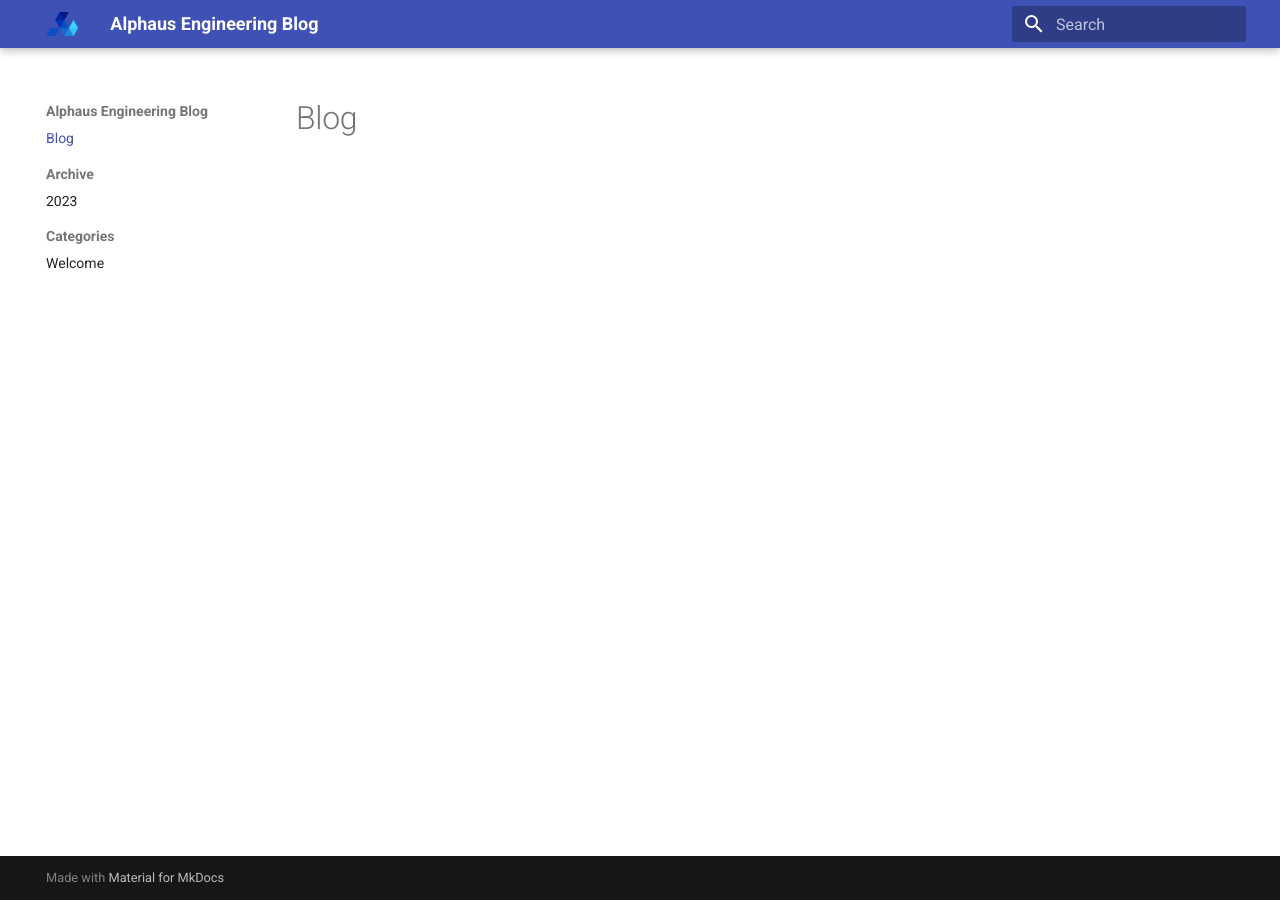
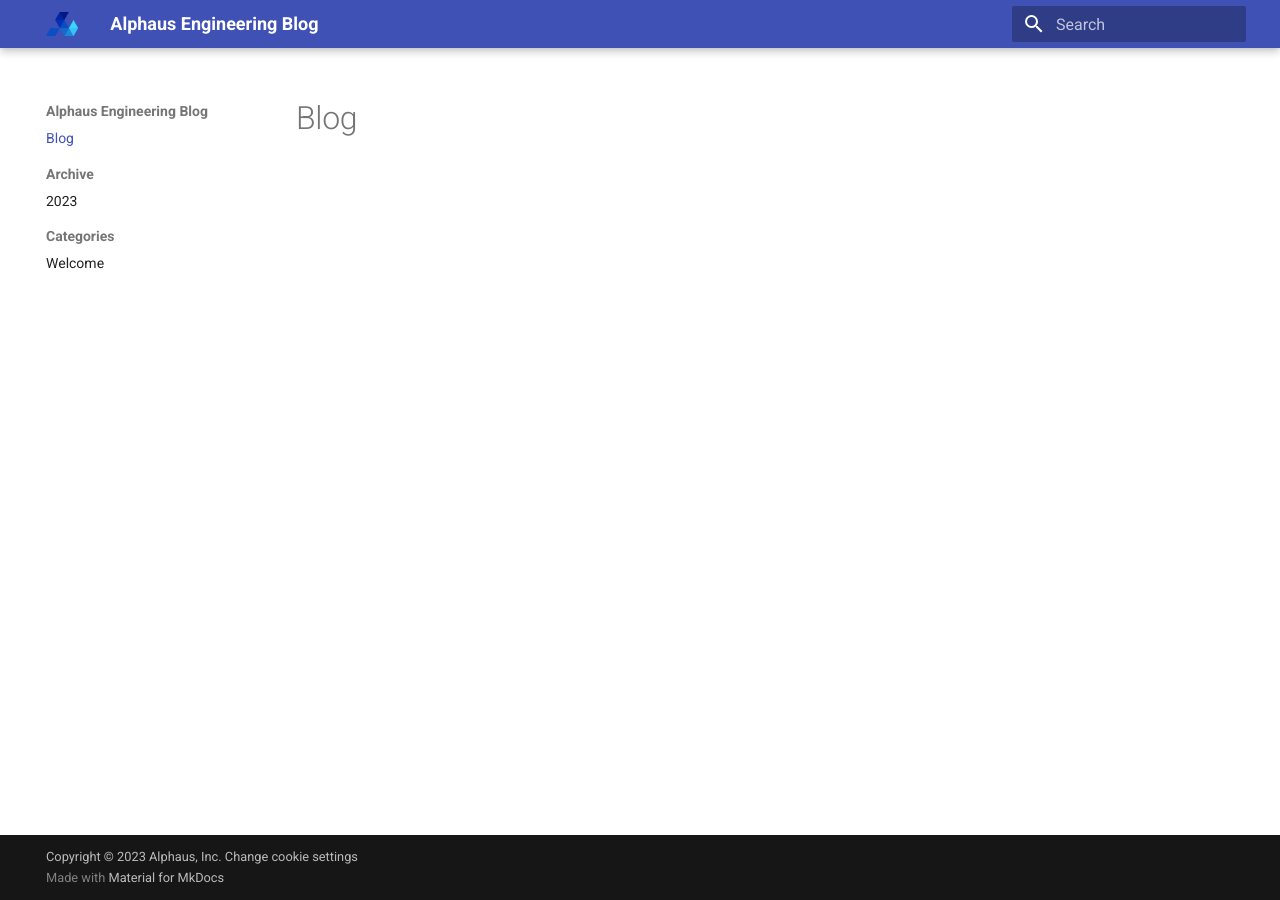
Before and after one commit to alphauslabs/blog, an MkDocs documentation site: the page built from docs/index.md, in a window 1280 px wide. Built offline with MkDocs 1.6.1 and Material for MkDocs 9.7.7, drawn with Linux system fonts in a browser that asks for light colours.

```diff
--- a/mkdocs.yml
+++ b/mkdocs.yml
@@ -13,3 +13,27 @@ plugins:
 - tags
 nav:
 - index.md
+copyright: >
+  Copyright &copy; 2023 Alphaus, Inc.
+  <a href="#__consent">Change cookie settings</a>
+markdown_extensions:
+- admonition
+- pymdownx.highlight:
+    anchor_linenums: true
+- pymdownx.inlinehilite
+- pymdownx.snippets
+- pymdownx.details
+- pymdownx.superfences
+- pymdownx.tabbed:
+    alternate_style: true
+- pymdownx.emoji:
+    emoji_index: !!python/name:materialx.emoji.twemoji
+    emoji_generator: !!python/name:materialx.emoji.to_svg
+- attr_list
+- pymdownx.critic
+- pymdownx.caret
+- pymdownx.keys
+- pymdownx.mark
+- pymdownx.tilde
+- md_in_html
+- footnotes
```
